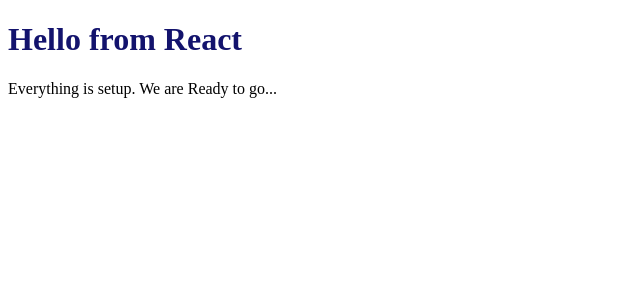
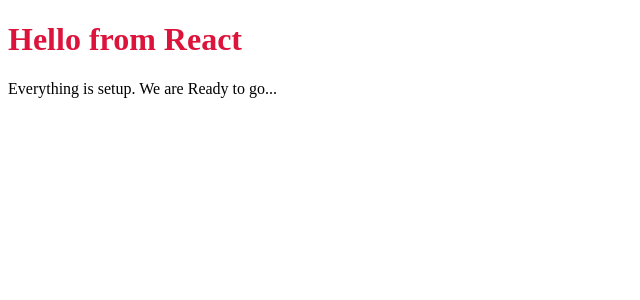
Before and after one commit to dnyaneshbhalerao/react-boilerplate, a React app: page / in a window 1280 px wide. Shown: the top 300 px of the page, without its empty margins (0-640 px from the left). Built offline with nearby package versions, Linux system fonts and the light colour scheme.

Commit message:
renamed style directory to css

```diff
--- a/assets/styles/index.css
+++ b/assets/css/index.css
@@ -1,5 +1,5 @@
 /*Add Styles to be included*/
 
 h1 {
-  color: rgb(19, 19, 109);
+  color: crimson;
 }
--- a/src/views/App.js
+++ b/src/views/App.js
@@ -1,5 +1,5 @@
 import React from 'react';
-import '../../assets/styles/index.css';
+import '../../assets/css/index.css';
 
 export default class App extends React.Component {
   render() {
```
